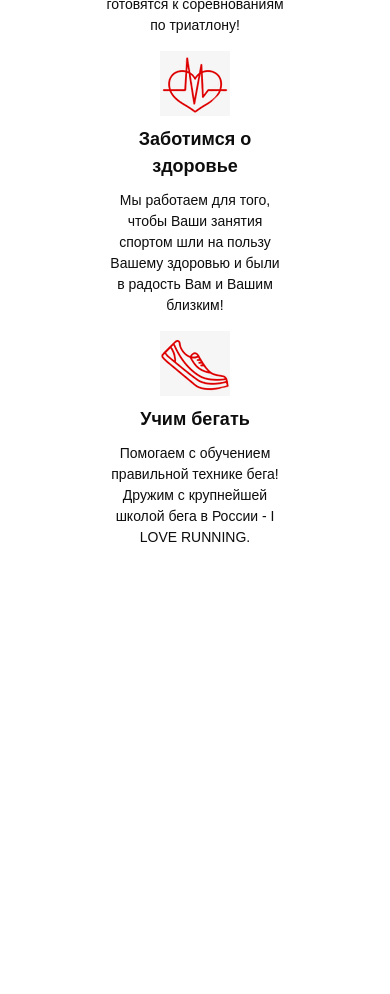
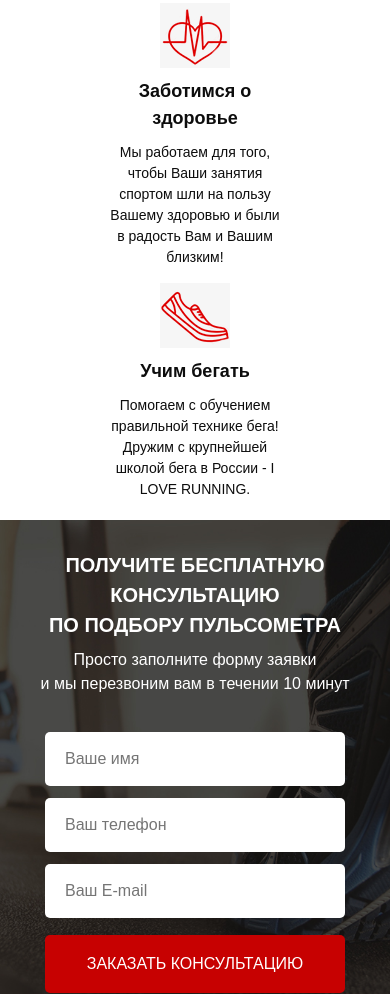
Before and after one commit to chanseya/RunSmart, a website: page index.html in a window 390 px wide. Shown: the part 1006-2000 px from the top of the page. Before the commit the page ends 1574 px from the top, so only its background shows below. Drawn offline with Linux system fonts and the light colour scheme; a web font is replaced by a local one.

Commit message:
completed adaptive 3 section

```diff
--- a/index.html
+++ b/index.html
@@ -24,7 +24,7 @@
 
                 <div class="header__contacts">
                     <a href="tel:+74999228974">+7 (499) 922-89-74</a>
-                    <button class="button">заказать звонок</button>
+                    <button class="button button_call">заказать звонок</button>
                 </div>
             </div>
 
@@ -45,7 +45,7 @@
                         Ответим <br>на все вопросы
                     </div>
                 </div>
-                <button class="button button__main">заказать кОНСУЛЬТАЦИЮ</button>
+                <button class="button button_main">заказать кОНСУЛЬТАЦИЮ</button>
                 <div class="promo__link">
                     или
                     <a href="#">ПЕРЕЙТИ В КАТАЛОГ</a>
@@ -56,7 +56,7 @@
 
     <section class="benefits">
         <div class="container">
-            <h2 class="benefits__header">НАШИ ПРЕИМУЩЕСТВА</h2>
+            <h2 class="title">НАШИ ПРЕИМУЩЕСТВА</h2>
             <div class="benefits__cards">
                 <div class="benefits__card">
                     <img src="icons/advantages/cup.png" alt="cup">
@@ -88,5 +88,24 @@
             </div>
         </div>
     </section>
+
+    <section class="consultaition">
+        <div class="container">
+            <h2 class="title title_left">
+                Получите бесплатную консультацию<br>
+                по подбору пульсометра
+            </h2>
+            <div class="consultaition__desc">
+                Просто заполните форму заявки<br>
+                и мы перезвоним вам в течении 10 минут
+            </div>
+            <form class="feed-form" action="#">
+                <input name="name" type="text" placeholder="Ваше имя">
+                <input name="tel" type="number" placeholder="Ваш телефон">
+                <input name="email" type="email" placeholder="Ваш E-mail">
+                <button class="button button_submit">заказать консультацию</button>
+            </form>
+        </div>
+    </section>
 </body>
 </html>
--- a/sass/_media.scss
+++ b/sass/_media.scss
@@ -5,6 +5,24 @@
             margin-top: 50px;
             align-items: center;
         }
+    }
+    .benefits {
+        padding: 40px 0;
+    }
+    .consultaition {
+        padding: 50px 0;
+        &__desc {
+            text-align: center;
+        }
+    }
+    .feed-form {
+        margin-left: 50%;
+        transform: translateX(-150px);
+    }
+    .title {
+        font-size: 24px;
+        line-height: 34px;
+        text-align: center;
     }
 }
 
@@ -34,9 +52,27 @@
             width: 180px;
         }
     }
+    .consultaition {
+        padding: 30px 0;
+    }
 }
 
 @media (max-width: 575px) {
+    .title {
+        font-size: 20px;
+        line-height: 30px;
+    }
+    .button_call {
+        width: 120px;
+        height: 25px;
+        font-size: 10px;
+    }
+    .button_main {
+        margin-top: 30px;
+        width: 200px;
+        height: 40px;
+        font-size: 12px;
+    }
     .header {
         &__contacts {
             a {
@@ -62,9 +98,6 @@
     }
     .benefits {
         padding: 20px 0 20px 0;
-        &__header {
-            font-size: 20px;
-        }
         &__cards {
             margin-top: 20px;
             flex-direction: column;
@@ -80,4 +113,10 @@
             margin-top: 10px;
         }
     }
+    .consultaition {
+        min-height: 500px;
+        &__desc {
+            font-size: 16px;
+        }
+    }
 }
--- a/sass/blocks/_benefits.scss
+++ b/sass/blocks/_benefits.scss
@@ -1,12 +1,6 @@
 .benefits {
     min-height: 473px;
     padding: 70px 0 65px 0;
-    &__header {
-        color: #0D0D0D;
-        font-weight: 700;
-        font-size: 30px;
-        text-align: center;
-    }
     &__cards {
         margin-top: 60px;
         display: flex;
--- a/sass/blocks/_button.scss
+++ b/sass/blocks/_button.scss
@@ -1,17 +1,24 @@
 .button {
-    width: 153px;
-    height: 32px;
     border-radius: 5px;
     background-color: $color-red;
     border: none;
     font-weight: 500;
-    font-size: 12px;
     color: #fff;
     text-transform: uppercase;
-    &__main {
+    &_call {
+        width: 153px;
+        height: 32px;
+        font-size: 12px;
+    }
+    &_main {
         margin-top: 67px;
         width: 303px;
         height: 54px;
         font-size: 16px;
     }
+    &_submit {
+        height: 58px;
+        width: 300px;
+        font-size: 16px;
+    }
 }
--- /dev/null
+++ b/sass/blocks/_consultaition.scss
@@ -0,0 +1,10 @@
+.consultaition {
+    min-height: 680px;
+    padding: 100px 0;
+    background: url('../../img/bg/bg2.png') center (center/cover) no-repeat;
+    &__desc {
+        color: #fff;
+        font-weight: 500;
+        font-size: 20px;
+    }
+}
--- /dev/null
+++ b/sass/blocks/_forms.scss
@@ -0,0 +1,16 @@
+.feed-form {
+    margin-top: 36px;
+    display: flex;
+    flex-direction: column;
+    input {
+        width: 300px;
+        height: 54px;
+        padding: 0 20px;
+        margin-bottom: 12px;
+        border-radius: 5px;
+        border: none;
+        &:nth-child(3) {
+            margin-bottom: 17px;
+        }
+    }
+}
--- /dev/null
+++ b/sass/blocks/_titles.scss
@@ -0,0 +1,13 @@
+.title {
+    color: #0D0D0D;
+    font-weight: 700;
+    font-size: 30px;
+    text-align: center;
+    text-transform: uppercase;
+    &_left {
+        color: #fff;
+        text-align: left;
+        font-size: 36px;
+        line-height: 54px;
+    }
+}
--- a/sass/style.scss
+++ b/sass/style.scss
@@ -10,8 +10,11 @@
     margin: 0 auto;
 }
 
-@import 'blocks/promo.scss';
-@import 'blocks/header.scss';
-@import 'blocks/button.scss';
+@import 'blocks/titles';
+@import 'blocks/forms';
+@import 'blocks/button';
+@import 'blocks/promo';
+@import 'blocks/header';
 @import 'blocks/benefits';
-@import 'media'
+@import 'blocks/consultaition';
+@import 'media';
```
Also changed, not shown: css/style.min.css.
